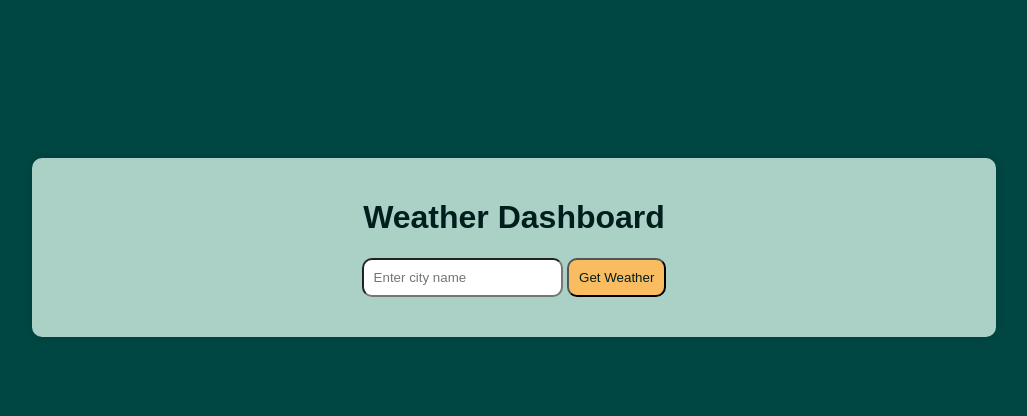
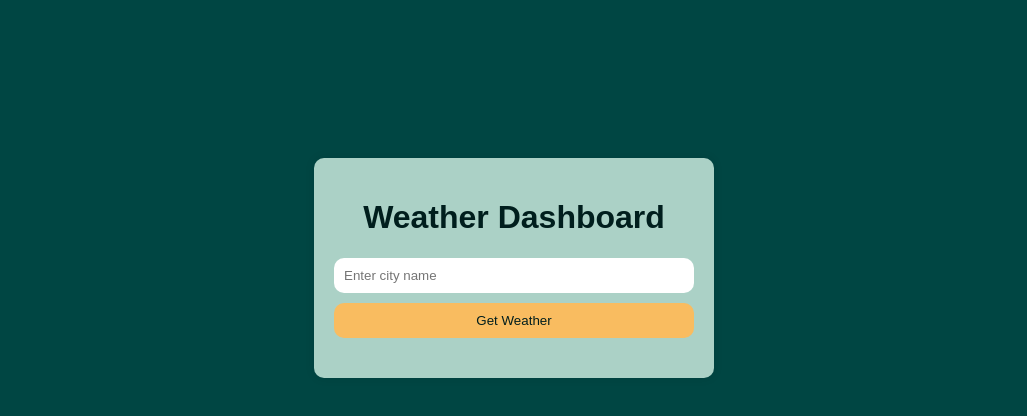
Before and after one commit to isha9229/Weather-Dashboard, a plain HTML site: page index.html in a window 1280 px wide. Shown: the whole page, without its empty margins (126-1153 px from the left). Drawn offline with Linux system fonts and the light colour scheme.

Commit message:
Update style.css

```diff
--- a/style.css
+++ b/style.css
@@ -1,5 +1,6 @@
 * {
   color: #001e1d;
+  box-sizing: border-box;
 }
 
 body {
@@ -14,6 +15,8 @@ body {
   padding: 20px;
   border-radius: 10px;
   box-shadow: 0 0 10px rgba(0, 0, 0, 0.1);
+  max-width: 400px;
+  margin: 0 auto;
 }
 
 #weather-info {
@@ -26,14 +29,18 @@ button {
   color: #001e1d;
   border-radius: 10px;
   cursor: pointer;
+  border: none;
+  margin-top: 10px;
+  width: 100%;
 }
 
 input {
   padding: 10px;
   border-radius: 10px;
+  width: 100%;
+  border: none;
 }
 
-/* Media queries for mobile view */
 @media (max-width: 600px) {
   body {
     padding: 50px 20px;
```
